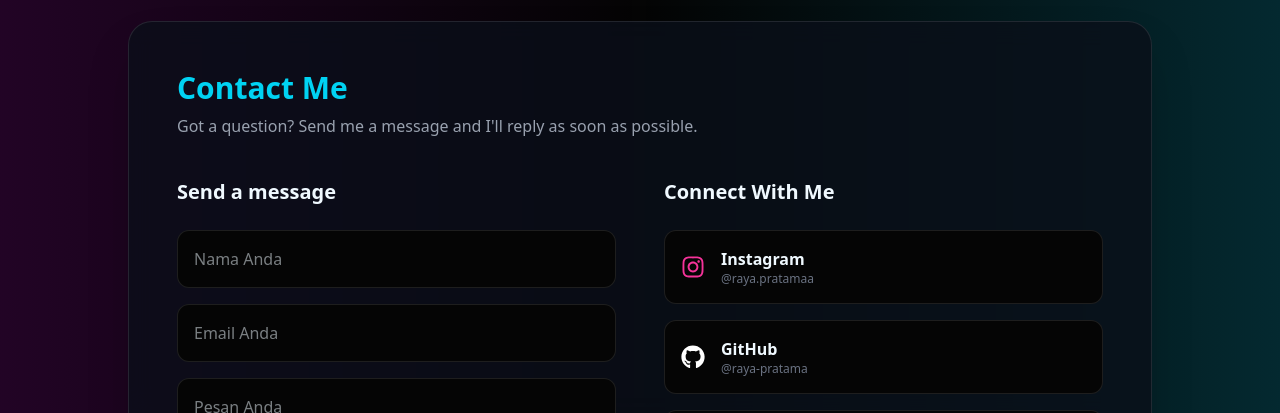
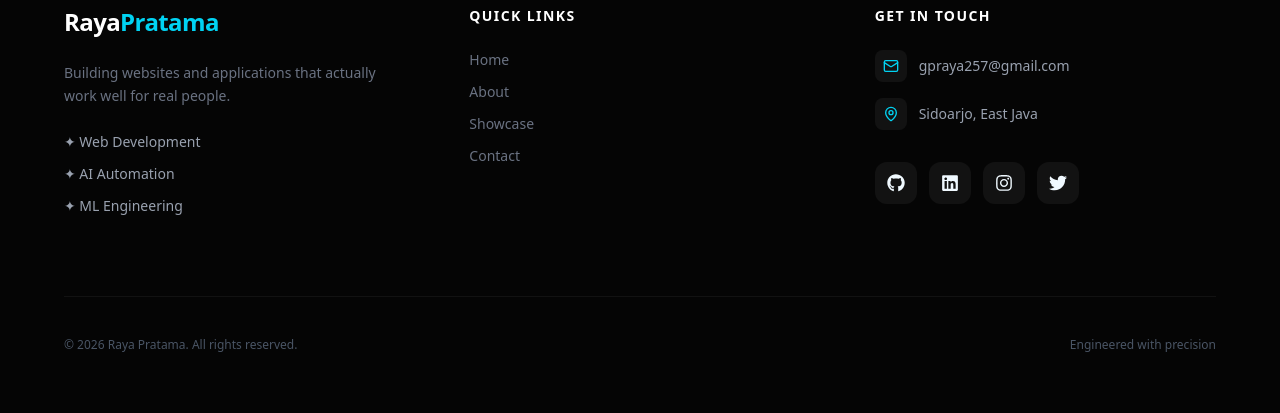
Before and after one commit to raya-pratama/portofolio, a Next.js app: page / in a window 1280 px wide. Shown: the part 2387-2800 px from the top of the page. Built offline with nearby package versions, Linux system fonts and the light colour scheme.

Commit message:
ubah loading doang

```diff
--- a/app/blog/[id]/page.tsx
+++ b/app/blog/[id]/page.tsx
@@ -57,6 +57,7 @@ export default function ViewBlog() {
                                         src={block.value}
                                         className="w-full rounded-3xl border border-white/10 shadow-lg object-cover"
                                         alt={`Content ${i}`}
+                                        loading="lazy"
                                         onError={(e) => {
                                             console.error("Gagal load gambar:", block.value);
                                             e.currentTarget.src = "/fallback-image.png"; // Ganti dengan gambar error lokal jika perlu
--- a/components/Contacts.tsx
+++ /dev/null
@@ -1,99 +0,0 @@
-"use client";
-
-import React, { useState } from 'react';
-import { Send } from 'lucide-react';
-// Import dari react-icons
-import { FaInstagram, FaGithub, FaLinkedin, FaTiktok } from 'react-icons/fa';
-
-const Contact = () => {
-  const [status, setStatus] = useState("");
-
-  const handleSubmit = async (event: any) => {
-    event.preventDefault();
-    const formData = new FormData(event.target);
-
-    const response = await fetch("https://api.web3forms.com/submit", {
-      method: "POST",
-      body: formData,
-    });
-
-    if (response.ok) {
-      setStatus("Pesan terkirim! Terima kasih.");
-      event.target.reset(); // Mengosongkan form setelah sukses
-    } else {
-      setStatus("Terjadi kesalahan, coba lagi.");
-    }
-  };
-  return (
-    <section id="contact" className="py-24 px-6 relative">
-      <div className="max-w-5xl mx-auto bg-[#0B0F1A]/80 backdrop-blur-md p-8 md:p-12 rounded-3xl border border-white/10 shadow-2xl">
-        <h2 className="text-3xl font-black mb-2 text-cyan-400">Contact Me</h2>
-        <p className="text-gray-400 mb-10">Got a question? Send me a message and I'll reply as soon as possible.</p>
-
-        <div className="grid md:grid-cols-2 gap-12">
-
-          {/* Form Kiri */}
-          <div className="space-y-6">
-            <h3 className="text-xl font-bold">Send a message</h3>
-            <div className="space-y-4">
-              <form onSubmit={handleSubmit} method="POST" className="space-y-4">
-                {/* Masukkan Access Key Anda */}
-                <input type="hidden" name="access_key" value="31271182-42cd-41e6-aef1-f16384c34b93" />
-
-                <input type="text" name="name" placeholder="Nama Anda" required className="w-full bg-[#050505] p-4 rounded-xl border border-white/10 outline-none focus:border-cyan-500 transition-all" />
-                <input type="email" name="email" placeholder="Email Anda" required className="w-full bg-[#050505] p-4 rounded-xl border border-white/10 outline-none focus:border-cyan-500 transition-all" />
-                <textarea name="message" placeholder="Pesan Anda" rows={4} required className="w-full bg-[#050505] p-4 rounded-xl border border-white/10 outline-none focus:border-cyan-500 transition-all" />
-
-                <button type="submit" className="w-full flex items-center justify-center gap-2 bg-cyan-600 hover:bg-cyan-500 p-4 rounded-xl font-bold transition-all text-white">
-                  <Send size={18} /> Send message
-                </button>
-                {status && <p className="text-white mt-4">{status}</p>}
-              </form>
-            </div>
-          </div>
-
-          {/* Social Links Kanan */}
-          <div className="space-y-6">
-            <h3 className="text-xl font-bold">Connect With Me</h3>
-            <div className="grid grid-cols-1 gap-4">
-              <a href="https://www.instagram.com/raya.pratamaa?igsh=enBkcmljamQwanFm" target="_blank"
-                rel="noopener noreferrer" className="flex items-center gap-4 bg-[#050505] p-4 rounded-xl border border-white/10 hover:border-pink-500/50 transition-all">
-                <FaInstagram size={24} className="text-pink-500" />
-                <div>
-                  <div className="font-bold">Instagram</div>
-                  <div className="text-xs text-gray-500">@raya.pratamaa</div>
-                </div>
-              </a>
-              <a href="https://github.com/raya-pratama" target="_blank"
-                rel="noopener noreferrer" className="flex items-center gap-4 bg-[#050505] p-4 rounded-xl border border-white/10 hover:border-gray-500/50 transition-all">
-                <FaGithub size={24} className="text-white" />
-                <div>
-                  <div className="font-bold">GitHub</div>
-                  <div className="text-xs text-gray-500">@raya-pratama</div>
-                </div>
-              </a>
-              <a href="https://www.linkedin.com/in/raya-pratama-00a019382" target="_blank"
-                rel="noopener noreferrer" className="flex items-center gap-4 bg-[#050505] p-4 rounded-xl border border-white/10 hover:border-blue-500/50 transition-all">
-                <FaLinkedin size={24} className="text-blue-500" />
-                <div>
-                  <div className="font-bold">LinkedIn</div>
-                  <div className="text-xs text-gray-500">raya-pratama</div>
-                </div>
-              </a>
-              <a href="https://www.tiktok.com/@rayaa_pratama" target="_blank"
-                rel="noopener noreferrer" className="flex items-center gap-4 bg-[#050505] p-4 rounded-xl border border-white/10 hover:border-black/50 transition-all">
-                <FaTiktok size={24} className="text-white" />
-                <div>
-                  <div className="font-bold">TikTok</div>
-                  <div className="text-xs text-gray-500">@rayaa_pratama</div>
-                </div>
-              </a>
-            </div>
-          </div>
-        </div>
-      </div>
-    </section>
-  );
-};
-
-export default Contact;
```
